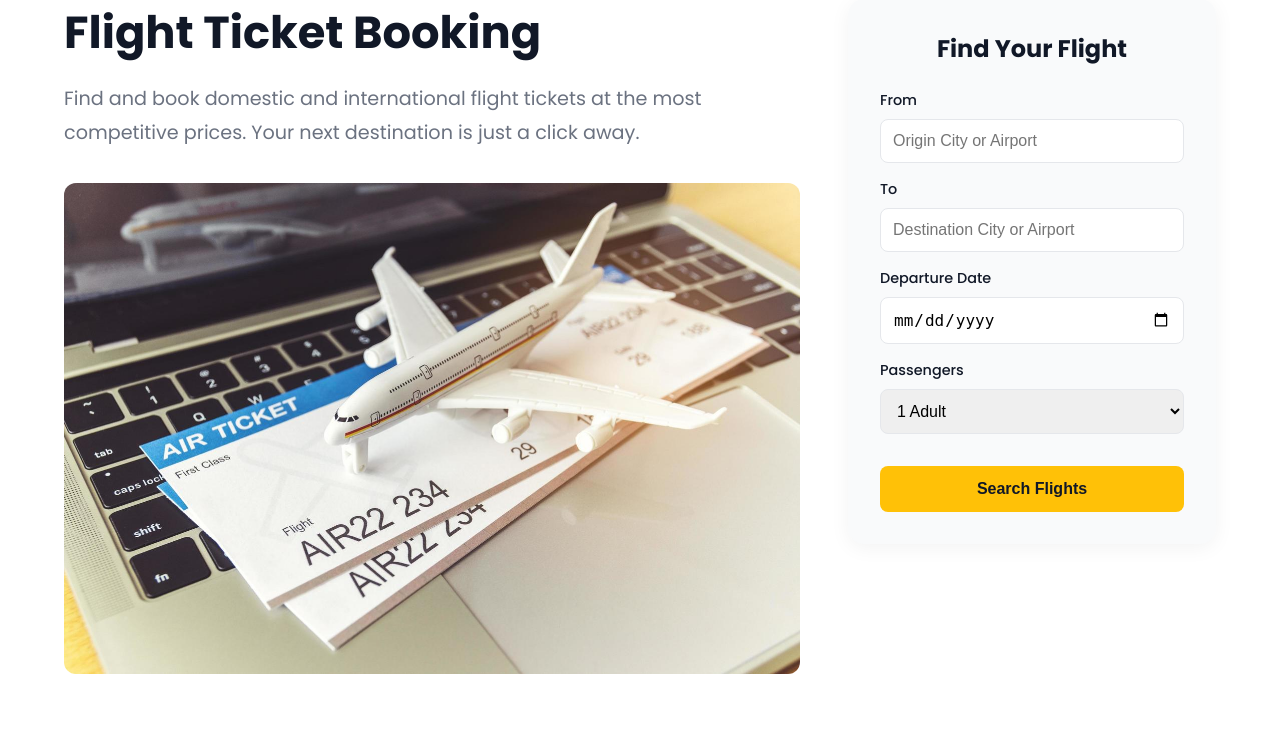
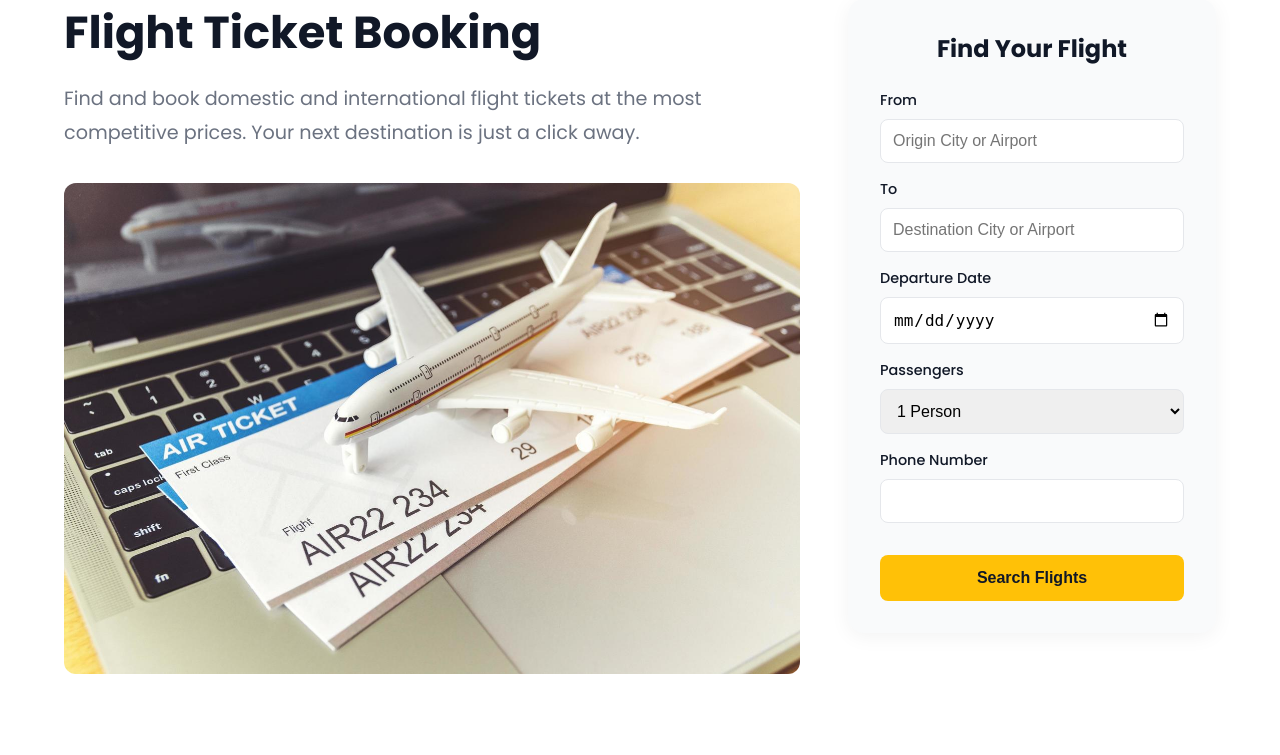
Before and after one commit to ashxutosh/MoveGoo, a Django app: page /flight-ticket/ in a window 1280 px wide. Shown: the part 159-914 px from the top of the page. Run offline with Django 5.2, Linux system fonts and the light colour scheme.

Commit message:
Final configuration especially for contacts

```diff
--- a/movegoo/core/admin.py
+++ b/movegoo/core/admin.py
@@ -5,12 +5,12 @@ from django.utils.safestring import mark_safe
 
 @admin.register(Contact)
 class ContactAdmin(admin.ModelAdmin):
-    list_display = ('subject', 'name', 'email', 'created_at')
+    list_display = ('subject', 'name', 'email', 'created_at', 'number')
     search_fields = ('subject', 'name', 'email')
 
 @admin.register(Booking)
 class BookingAdmin(admin.ModelAdmin):
-    list_display = ('service_type', 'booking_date', 'formatted_details')
+    list_display = ('service_type', 'booking_date', 'formatted_details','phone-number')
     list_filter = ('service_type',)
     search_fields = ('service_type',)
 
@@ -37,6 +37,6 @@ class CompanyInfoAdmin(admin.ModelAdmin):
 
 @admin.register(Vehicle)
 class VehicleAdmin(admin.ModelAdmin):
-    list_display = ('make_model', 'owner_name', 'vehicle_type', 'city')
+    list_display = ('make_model', 'owner_name', 'vehicle_type', 'city', 'contact')
     list_filter = ('vehicle_type', 'city')
     search_fields = ('make_model', 'owner_name')
--- a/movegoo/core/forms.py
+++ b/movegoo/core/forms.py
@@ -4,11 +4,12 @@ from .models import Contact, Vehicle
 class ContactForm(forms.ModelForm):
     class Meta:
         model = Contact
-        fields = ['name', 'email', 'subject', 'message']
+        fields = ['name', 'email', 'subject', 'number' , 'message']
         widgets = {
             'name': forms.TextInput(attrs={'placeholder': 'Your name', 'required': True}),
             'email': forms.EmailInput(attrs={'placeholder': 'Your email', 'required': True}),
             'subject': forms.TextInput(attrs={'placeholder': 'Subject', 'required': True}),
+            'number': forms.TextInput(attrs={'placeholder': 'Your number', 'required': True}),
             'message': forms.Textarea(attrs={'placeholder': 'Your message', 'rows': 6, 'required': True}),
         }
 
@@ -16,10 +17,11 @@ class ContactForm(forms.ModelForm):
 class VehicleForm(forms.ModelForm):
     class Meta:
         model = Vehicle
-        fields = ['owner_name', 'vehicle_type', 'make_model', 'city']
+        fields = ['owner_name', 'vehicle_type', 'make_model', 'city', 'contact']
         widgets = {
             'owner_name': forms.TextInput(attrs={'placeholder': 'Your Name', 'required': True}),
             'vehicle_type': forms.Select(attrs={'required': True}),
             'make_model': forms.TextInput(attrs={'placeholder': 'e.g., Toyota Innova', 'required': True}),
             'city': forms.TextInput(attrs={'placeholder': 'Your City', 'required': True}),
+            'contact': forms.TextInput(attrs={'placeholder': 'Your Contact Number', 'required': True}),
         }
--- a/movegoo/core/models.py
+++ b/movegoo/core/models.py
@@ -28,6 +28,7 @@ class Booking(models.Model):
         auto_now_add=True,
         help_text="The date and time when the booking was submitted."
     )
+
 
     def __str__(self):
         return f"{self.service_type} booking on {self.booking_date.strftime('%Y-%m-%d')}"
@@ -87,7 +88,7 @@ class CompanyInfo(models.Model):
     It's intended to have only one entry.
     """
     address = models.CharField(max_length=255)
-    phone = models.CharField(max_length=20)
+    phone = models.CharField(max_length=70)
     email = models.EmailField()
     shift_1_hours = models.CharField(max_length=50)
     shift_2_hours = models.CharField(max_length=50)
@@ -113,6 +114,7 @@ class Vehicle(models.Model):
     vehicle_type = models.CharField(max_length=100, choices=VEHICLE_TYPES)
     make_model = models.CharField(max_length=100)
     city = models.CharField(max_length=100)
+    contact = models.CharField(max_length=15)
     created_at = models.DateTimeField(auto_now_add=True)
 
     def __str__(self):
@@ -127,6 +129,7 @@ class Contact(models.Model):
     name = models.CharField(max_length=100)
     email = models.EmailField()
     subject = models.CharField(max_length=200)
+    number = models.CharField(max_length=15)
     message = models.TextField()
     created_at = models.DateTimeField(auto_now_add=True)
     def __str__(self):
--- a/movegoo/core/views.py
+++ b/movegoo/core/views.py
@@ -57,6 +57,7 @@ def car_rental(request):
             'pickup_location': request.POST.get('pickup-location'),
             'pickup_date': request.POST.get('pickup-date'),
             'return_date': request.POST.get('return-date'),
+            'phone-number': request.POST.get('phone-number'),
         }
         Booking.objects.create(service_type='Car Rental', details=details)
         messages.success(request, 'Thank you for your request! Our team will contact you in 1-2 hours.')
@@ -70,6 +71,7 @@ def driver_service(request):
             'service_location': request.POST.get('service-location'),
             'service_date': request.POST.get('service-date'),
             'duration': request.POST.get('duration'),
+            'phone-number': request.POST.get('phone-number'),
         }
         Booking.objects.create(service_type='Driver Service', details=details)
         messages.success(request, 'Thank you for your request! Our team will contact you in 1-2 hours.')
@@ -83,6 +85,7 @@ def logistic(request):
             'origin': request.POST.get('origin'),
             'destination': request.POST.get('destination'),
             'shipment_date': request.POST.get('shipment-date'),
+            'phone-number': request.POST.get('phone-number'),
         }
         Booking.objects.create(service_type='Logistics', details=details)
         messages.success(request, 'Thank you for your request! Our team will contact you in 1-2 hours.')
@@ -96,6 +99,7 @@ def flight_ticket(request):
             'from': request.POST.get('from'),
             'to': request.POST.get('to'),
             'departure_date': request.POST.get('departure-date'),
+            'phone-number': request.POST.get('phone-number'),
         }
         Booking.objects.create(service_type='Flight Ticket', details=details)
         messages.success(request, 'Thank you for your request! Our team will contact you in 1-2 hours.')
@@ -109,6 +113,7 @@ def bus_ticket(request):
             'from_city': request.POST.get('from-city'),
             'to_city': request.POST.get('to-city'),
             'travel_date': request.POST.get('travel-date'),
+            'phone-number': request.POST.get('phone-number'),
         }
         Booking.objects.create(service_type='Bus Ticket', details=details)
         messages.success(request, 'Thank you for your request! Our team will contact you in 1-2 hours.')
@@ -122,6 +127,7 @@ def train_ticket(request):
             'from_station': request.POST.get('from-station'),
             'to_station': request.POST.get('to-station'),
             'travel_date': request.POST.get('travel-date'),
+            'phone-number': request.POST.get('phone-number'),
         }
         Booking.objects.create(service_type='Train Ticket', details=details)
         messages.success(request, 'Thank you for your request! Our team will contact you in 1-2 hours.')
--- a/movegoo/templates/bus_ticket.html
+++ b/movegoo/templates/bus_ticket.html
@@ -70,6 +70,10 @@
                                 <label for="travel-date">Date of Travel</label>
                                 <input type="date" id="travel-date" name="travel-date" required>
                             </div>
+                            <div class="form-group">
+                                <label for="phone-number">Phone Number</label>
+                                <input type="number" name="phone-number" id="phone-number">
+                            </div>
                             <button type="submit" class="btn btn-primary">Search Buses</button>
                         </form>
                     </aside>
--- a/movegoo/templates/car_rental.html
+++ b/movegoo/templates/car_rental.html
@@ -80,6 +80,10 @@
                                     <option>Van</option>
                                 </select>
                             </div>
+                            <div class="form-group">
+                                <label for="phone-number">Phone Number</label>
+                                <input type="number" name="phone-number" id="phone-number">
+                            </div>
                             <button type="submit" class="btn btn-primary">Search Availability</button>
                         </form>
                     </aside>
--- a/movegoo/templates/contact.html
+++ b/movegoo/templates/contact.html
@@ -71,6 +71,10 @@
                             <div class="form-group">
                                 <label for="{{ form.subject.id_for_label }}">Subject</label>
                                 {{ form.subject }}
+                            </div>
+                            <div class="form-group">
+                                <label for="{{ form.number.id_for_label }}">Message</label>
+                                {{ form.number }}
                             </div>
                             <div class="form-group">
                                 <label for="{{ form.message.id_for_label }}">Message</label>
--- a/movegoo/templates/driver_service.html
+++ b/movegoo/templates/driver_service.html
@@ -74,6 +74,10 @@
                                 <label for="duration">Duration (in hours)</label>
                                 <input type="number" id="duration" name="duration" placeholder="e.g., 4" required>
                             </div>
+                            <div class="form-group">
+                                <label for="phone-number">Phone Number</label>
+                                <input type="number" name="phone-number" id="phone-number">
+                            </div>
                             <button type="submit" class="btn btn-primary">Request a Driver</button>
                         </form>
                     </aside>
--- a/movegoo/templates/flight_ticket.html
+++ b/movegoo/templates/flight_ticket.html
@@ -73,11 +73,37 @@
                             <div class="form-group">
                                 <label for="passengers">Passengers</label>
                                 <select id="passengers" name="passengers">
-                                    <option>1 Adult</option>
-                                    <option>2 Adults</option>
-                                    <option>3 Adults</option>
-                                    <option>4 Adults</option>
+                                    <option>1 Person</option>
+                                    <option>2 Person</option>
+                                    <option>3 Person</option>
+                                    <option>4 Person</option>
+                                    <option>5 Person</option>
+                                    <option>6 Person</option>
+                                    <option>7 Person</option>
+                                    <option>8 Person</option>
+                                    <option>9 Person</option>
+                                    <option>10 Person</option>
+                                    <option>11 Person</option>
+                                    <option>12 Person</option>
+                                    <option>13 Person</option>
+                                    <option>14 Person</option>
+                                    <option>15 Person</option>
+                                    <option>16 Person</option>
+                                    <option>17 Person</option>
+                                    <option>18 Person</option>
+                                    <option>19 Person</option>
+                                    <option>20 Person</option>
+                                    <option>21 Person</option>
+                                    <option>22 Person</option>
+                                    <option>23 Person</option>
+                                    <option>24 Person</option>
+                                    <option>25 person</option>
+                                    <option>25+ person</option>
                                 </select>
+                            </div>
+                            <div class="form-group">
+                                <label for="phone-number">Phone Number</label>
+                                <input type="number" name="phone-number" id="phone-number">
                             </div>
                             <button type="submit" class="btn btn-primary">Search Flights</button>
                         </form>
--- a/movegoo/templates/home.html
+++ b/movegoo/templates/home.html
@@ -92,6 +92,7 @@
                         <div class="form-group"><label>Service Area</label><input type="text" name="service-location" placeholder="Enter city or zip code"></div>
                         <div class="form-group"><label>Service Date</label><input type="date" name="service-date"></div>
                         <div class="form-group"><label>Duration (hours)</label><input type="number" name="duration" placeholder="e.g., 8"></div>
+                        <div class="form-group"><label for="phone-number">Phone Number</label><input type="number" name="phone-number" id="phone-number"></div>
                         <button type="submit" class="btn btn-primary">Find Driver</button>
                     </form>
                 </div>
@@ -101,6 +102,7 @@
                         <div class="form-group"><label>Origin</label><input type="text" name="origin" placeholder="Enter origin"></div>
                         <div class="form-group"><label>Destination</label><input type="text" name="destination" placeholder="Enter destination"></div>
                         <div class="form-group"><label>Shipment Date</label><input type="date" name="shipment-date"></div>
+                        <div class="form-group"><label for="phone-number">Phone Number</label><input type="number" name="phone-number" id="phone-number"></div>
                         <button type="submit" class="btn btn-primary">Get Quote</button>
                     </form>
                 </div>
@@ -119,6 +121,7 @@
                         <div class="form-group"><label>From</label><input type="text" name="from" placeholder="City or airport"></div>
                         <div class="form-group"><label>To</label><input type="text" name="to" placeholder="City or airport"></div>
                         <div class="form-group"><label>Departure Date</label><input type="date" name="departure-date"></div>
+                        <div class="form-group"><label for="phone-number">Phone Number</label><input type="number" name="phone-number" id="phone-number"></div>
                         <button type="submit" class="btn btn-primary">Find Flights</button>
                     </form>
 
@@ -127,6 +130,7 @@
                         <div class="form-group"><label>From</label><input type="text" name="from-city" placeholder="Origin City"></div>
                         <div class="form-group"><label>To</label><input type="text" name="to-city" placeholder="Destination City"></div>
                         <div class="form-group"><label>Travel Date</label><input type="date" name="travel-date"></div>
+                        <div class="form-group"><label for="phone-number">Phone Number</label><input type="number" name="phone-number" id="phone-number"></div>
                         <button type="submit" class="btn btn-primary">Find Buses</button>
                     </form>
 
@@ -135,6 +139,7 @@
                         <div class="form-group"><label>From</label><input type="text" name="from-station" placeholder="Origin Station"></div>
                         <div class="form-group"><label>To</label><input type="text" name="to-station" placeholder="Destination Station"></div>
                         <div class="form-group"><label>Travel Date</label><input type="date" name="travel-date"></div>
+                        <div class="form-group"><label for="phone-number">Phone Number</label><input type="number" name="phone-number" id="phone-number"></div>
                         <button type="submit" class="btn btn-primary">Find Trains</button>
                     </form>
                 </div>
@@ -248,6 +253,7 @@
                 <div class="footer-col"><h4>Our Services</h4><ul><li><a href="{% url 'car_rental' %}">Car Rentals</a></li><li><a href="{% url 'driver_service' %}">Driver Services</a></li><li><a href="{% url 'logistic' %}">Logistics Transport</a></li></ul></div>
                 <div class="footer-col"><h4>Contact Us</h4><ul>
                     <li><i class="fa-solid fa-location-dot"></i> Shop No-17, Lingaraj Vihar Market Complex, Lingaraj Vihar, Pokhariput, Bhubaneswar, Odisha 751020</li>
+                    <li><a href="tel:0674450932"><i class="fa-solid fa-phone"></i> 0674450932/ +91-7205987237/ +91-9003112173</a></li>
                     <li><a href="mailto:info@movegoo.com"><i class="fa-solid fa-envelope"></i> info@movegoo.com</a></li>
                     <li class="working-hours"><i class="fa-solid fa-clock"></i> <strong>Everyday</strong><span>1st Shift: 9:30 AM - 2:00 PM</span><span>2nd Shift: 5:30 PM - 9:30 PM</span></li>
                 </ul></div>
--- a/movegoo/templates/logistic.html
+++ b/movegoo/templates/logistic.html
@@ -74,6 +74,10 @@
                                 <label for="details">Shipment Details</label>
                                 <textarea id="details" name="details" rows="3" placeholder="e.g., Weight, dimensions, item type"></textarea>
                             </div>
+                            <div class="form-group">
+                                <label for="phone-number">Phone Number</label>
+                                <input type="number" name="phone-number" id="phone-number">
+                            </div>
                             <button type="submit" class="btn btn-primary">Request Quote</button>
                         </form>
                     </aside>
--- a/movegoo/templates/train_ticket.html
+++ b/movegoo/templates/train_ticket.html
@@ -70,6 +70,10 @@
                                 <label for="travel-date">Date of Travel</label>
                                 <input type="date" id="travel-date" name="travel-date" required>
                             </div>
+                            <div class="form-group">
+                                <label for="phone-number">Phone Number</label>
+                                <input type="number" name="phone-number" id="phone-number">
+                            </div>
                             <button type="submit" class="btn btn-primary">Search Trains</button>
                         </form>
                     </aside>
--- a/movegoo/templates/vehicle_listing.html
+++ b/movegoo/templates/vehicle_listing.html
@@ -74,6 +74,10 @@
                                 <label for="{{ form.city.id_for_label }}">City</label>
                                 {{ form.city }}
                             </div>
+                            <div class="form-group">
+                                <label for="{{ form.contact.id_for_label}}">Phone Number</label>
+                                {{form.contact}}
+                            </div>
                             <button type="submit" class="btn btn-primary">List My Vehicle</button>
                         </form>
                     </aside>
```
